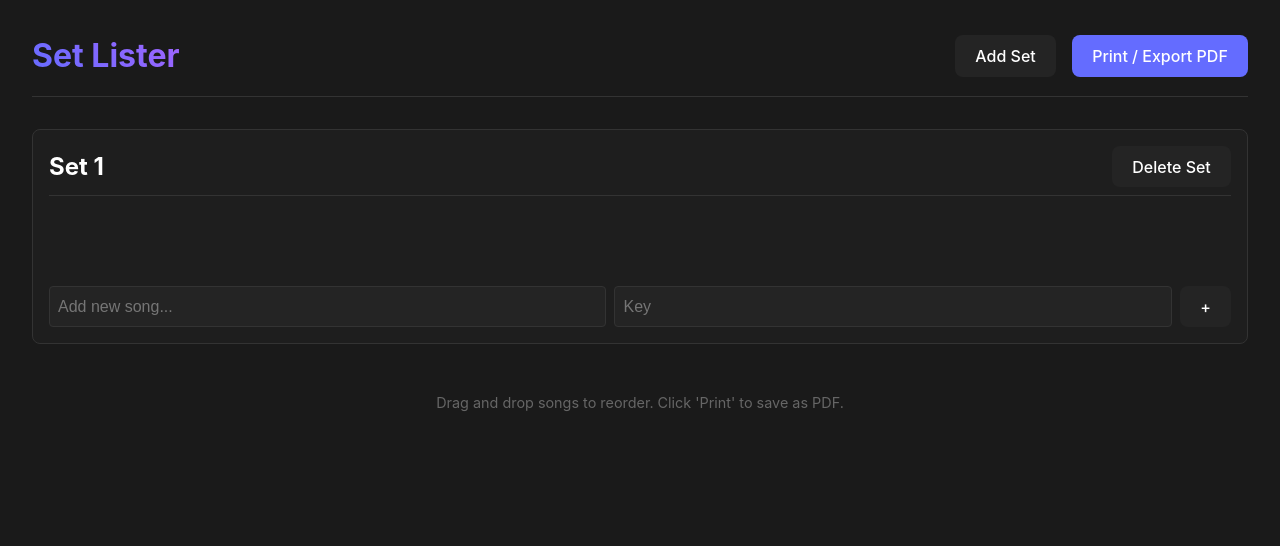
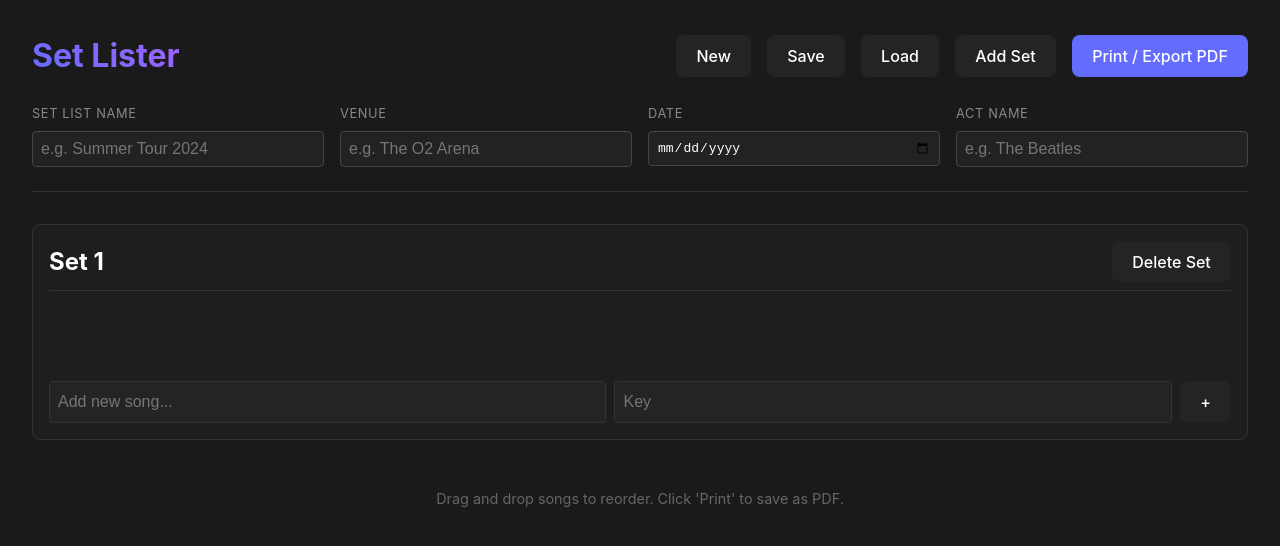
Before and after one commit to thebigdavec/set-lister, a Vue app: page / in a window 1280 px wide. Shown: the top 546 px of the page. Built offline with nearby package versions, Linux system fonts and the light colour scheme.

Commit message:
feat: introduce set list metadata, add save/load capabilities, and enhance song input UX with auto-focus.

```diff
--- a/src/App.vue
+++ b/src/App.vue
@@ -1,12 +1,13 @@
 <script setup>
 import { ref, nextTick, computed } from 'vue';
-import { store, addSet, removeSet } from './store';
+import { store, addSet, removeSet, updateMetadata, resetStore, loadStore } from './store';
 import Set from './components/Set.vue';
 import SetPreview from './components/SetPreview.vue';
 import { autoScaleText } from './utils/autoScale';
 
 const showPreview = ref(false);
 const previewRef = ref(null);
+const fileInput = ref(null);
 
 const previewSets = computed(() => store.sets.filter(set => set.songs && set.songs.length > 0));
 
@@ -54,15 +55,103 @@ function closePreview() {
 function printSets() {
   window.print();
 }
+
+const showNewDialog = ref(false);
+
+function startNew() {
+  showNewDialog.value = true;
+}
+
+function confirmNew() {
+  resetStore();
+  showNewDialog.value = false;
+}
+
+function cancelNew() {
+  showNewDialog.value = false;
+}
+
+function saveToDisk() {
+  const data = {
+    metadata: store.metadata,
+    sets: store.sets
+  };
+  const blob = new Blob([JSON.stringify(data, null, 2)], { type: 'application/json' });
+  const url = URL.createObjectURL(blob);
+  const a = document.createElement('a');
+  a.href = url;
+  a.download = `${store.metadata.setListName || 'set-list'}.json`;
+  document.body.appendChild(a);
+  a.click();
+  document.body.removeChild(a);
+  URL.revokeObjectURL(url);
+}
+
+function triggerFileInput() {
+  fileInput.value.click();
+}
+
+function loadFromDisk(event) {
+  const file = event.target.files[0];
+  if (!file) return;
+
+  const reader = new FileReader();
+  reader.onload = (e) => {
+    try {
+      const data = JSON.parse(e.target.result);
+      if (loadStore(data)) {
+        // Success
+        event.target.value = ''; // Reset input
+      } else {
+        alert("Invalid set list file.");
+      }
+    } catch (err) {
+      console.error(err);
+      alert("Error reading file.");
+    }
+  };
+  reader.readAsText(file);
+}
 </script>
 
 <template>
   <div v-if="!showPreview" class="app-container">
     <header class="no-print">
-      <h1>Set Lister</h1>
-      <div class="controls">
-        <button @click="addSet">Add Set</button>
-        <button @click="togglePreview" class="primary">Print / Export PDF</button>
+      <div class="header-top">
+        <h1>Set Lister</h1>
+        <div class="controls">
+          <input
+            type="file"
+            ref="fileInput"
+            @change="loadFromDisk"
+            accept=".json"
+            style="display: none"
+          />
+          <button type="button" @click="startNew" class="secondary">New</button>
+          <button type="button" @click="saveToDisk" class="secondary">Save</button>
+          <button type="button" @click="triggerFileInput" class="secondary">Load</button>
+          <button type="button" @click="addSet">Add Set</button>
+          <button type="button" @click="togglePreview" class="primary">Print / Export PDF</button>
+        </div>
+      </div>
+
+      <div class="metadata-grid">
+        <div class="input-group">
+          <label>Set List Name</label>
+          <input v-model="store.metadata.setListName" placeholder="e.g. Summer Tour 2024" />
+        </div>
+        <div class="input-group">
+          <label>Venue</label>
+          <input v-model="store.metadata.venue" placeholder="e.g. The O2 Arena" />
+        </div>
+        <div class="input-group">
+          <label>Date</label>
+          <input v-model="store.metadata.date" type="date" />
+        </div>
+        <div class="input-group">
+          <label>Act Name</label>
+          <input v-model="store.metadata.actName" placeholder="e.g. The Beatles" />
+        </div>
       </div>
     </header>
 
@@ -98,17 +187,65 @@ function printSets() {
       </div>
     </div>
   </div>
+  <div v-if="showNewDialog" class="modal-overlay">
+    <div class="modal">
+      <h3>Start New Set List?</h3>
+      <p>Are you sure you want to start a new set list? All current changes will be lost if not saved.</p>
+      <div class="modal-actions">
+        <button @click="cancelNew">Cancel</button>
+        <button @click="confirmNew" class="danger">Start New</button>
+      </div>
+    </div>
+  </div>
 </template>
 
 <style scoped>
 /* ... existing styles ... */
 header {
   display: flex;
+  flex-direction: column;
+  gap: 1.5rem;
+  margin-bottom: 2rem;
+  padding-bottom: 1.5rem;
+  border-bottom: 1px solid #333;
+}
+
+.header-top {
+  display: flex;
   justify-content: space-between;
   align-items: center;
-  margin-bottom: 2rem;
-  padding-bottom: 1rem;
-  border-bottom: 1px solid #333;
+}
+
+.metadata-grid {
+  display: grid;
+  grid-template-columns: repeat(auto-fit, minmax(200px, 1fr));
+  gap: 1rem;
+}
+
+.input-group {
+  display: flex;
+  flex-direction: column;
+  gap: 0.5rem;
+}
+
+.input-group label {
+  font-size: 0.8rem;
+  color: #888;
+  text-transform: uppercase;
+  letter-spacing: 0.05em;
+}
+
+.input-group input {
+  padding: 0.5rem;
+  border-radius: 4px;
+  border: 1px solid #444;
+  background: #222;
+  color: white;
+}
+
+.input-group input:focus {
+  border-color: var(--accent-color);
+  outline: none;
 }
 
 h1 {
@@ -206,4 +343,53 @@ footer {
     display: none;
   }
 }
+/* Modal Styles */
+.modal-overlay {
+  position: fixed;
+  top: 0;
+  left: 0;
+  width: 100%;
+  height: 100%;
+  background: rgba(0, 0, 0, 0.7);
+  display: flex;
+  justify-content: center;
+  align-items: center;
+  z-index: 2000;
+}
+
+.modal {
+  background: #333;
+  padding: 2rem;
+  border-radius: 8px;
+  max-width: 400px;
+  width: 90%;
+  box-shadow: 0 4px 20px rgba(0, 0, 0, 0.5);
+}
+
+.modal h3 {
+  margin-top: 0;
+  color: white;
+}
+
+.modal p {
+  color: #ccc;
+  margin-bottom: 2rem;
+}
+
+.modal-actions {
+  display: flex;
+  justify-content: flex-end;
+  gap: 1rem;
+}
+
+.danger {
+  background-color: #ff4444;
+  color: white;
+  border-color: #ff4444;
+}
+
+.danger:hover {
+  background-color: #cc0000;
+  border-color: #cc0000;
+}
 </style>
--- a/src/components/Set.vue
+++ b/src/components/Set.vue
@@ -1,5 +1,5 @@
 <script setup>
-import { ref } from 'vue';
+import { ref, nextTick } from 'vue';
 import Sortable from 'sortablejs';
 import { onMounted, onUnmounted } from 'vue';
 import SongItem from './SongItem.vue';
@@ -15,12 +15,13 @@ const props = defineProps({
 const emit = defineEmits(['remove-set']);
 
 const songListRef = ref(null);
+const titleInputRef = ref(null);
 let sortableInstance = null;
 
 const newSongTitle = ref('');
 const newSongKey = ref('');
 
-function addSong() {
+async function addSong() {
   if (!newSongTitle.value.trim()) return;
 
   addSongToSet(props.set.id, {
@@ -30,6 +31,11 @@ function addSong() {
 
   newSongTitle.value = '';
   newSongKey.value = '';
+
+  await nextTick();
+  if (titleInputRef.value) {
+    titleInputRef.value.focus();
+  }
 }
 
 onMounted(() => {
@@ -76,6 +82,7 @@ onUnmounted(() => {
 
     <div class="add-song no-print">
       <input
+        ref="titleInputRef"
         v-model="newSongTitle"
         placeholder="Add new song..."
         @keyup.enter="addSong"
--- a/src/components/SetPreview.vue
+++ b/src/components/SetPreview.vue
@@ -1,15 +1,42 @@
 <script setup>
+import { computed } from 'vue';
+import { store } from '../store';
+
 defineProps({
   set: {
     type: Object,
     required: true
   }
 });
+
+const hasMetadata = computed(() => {
+  const m = store.metadata;
+  return m.setListName || m.venue || m.date || m.actName;
+});
+
+function formatDate(dateStr) {
+  if (!dateStr) return '';
+  return new Date(dateStr).toLocaleDateString(undefined, {
+    weekday: 'long',
+    year: 'numeric',
+    month: 'long',
+    day: 'numeric'
+  });
+}
 </script>
 
 <template>
   <div class="preview-set">
     <div class="set-content">
+      <div v-if="hasMetadata" class="metadata-header">
+        <h1 v-if="store.metadata.setListName" class="meta-title">{{ store.metadata.setListName }}</h1>
+        <div class="meta-details">
+          <span v-if="store.metadata.actName" class="meta-item">{{ store.metadata.actName }}</span>
+          <span v-if="store.metadata.venue" class="meta-item">{{ store.metadata.venue }}</span>
+          <span v-if="store.metadata.date" class="meta-item">{{ formatDate(store.metadata.date) }}</span>
+        </div>
+      </div>
+
       <h2 class="set-title">{{ set.name }}</h2>
 
       <div class="song-list">
@@ -44,11 +71,38 @@ defineProps({
   /* justify-content: center; REMOVED */
 }
 
+.metadata-header {
+  text-align: center;
+  margin-bottom: 2rem;
+  border-bottom: 2px solid #000;
+  padding-bottom: 1rem;
+}
+
+.meta-title {
+  font-size: 24px;
+  margin: 0 0 0.5rem 0;
+  text-transform: uppercase;
+  letter-spacing: 2px;
+}
+
+.meta-details {
+  display: flex;
+  justify-content: center;
+  gap: 2rem;
+  font-size: 14px;
+  color: #444;
+}
+
+.meta-item {
+  font-weight: 500;
+}
+
 .set-title {
   font-size: 18px;
   line-height: 1.2;
   margin: 0 0 0.5em 0;
   text-align: center;
+  text-decoration: underline;
 }
 
 .set-content {
--- a/src/store.js
+++ b/src/store.js
@@ -3,6 +3,12 @@ import { reactive, watch } from "vue";
 const STORAGE_KEY = "set-lister-data";
 
 const defaultData = {
+  metadata: {
+    setListName: "",
+    venue: "",
+    date: "",
+    actName: "",
+  },
   sets: [
     {
       id: crypto.randomUUID(),
@@ -13,7 +19,12 @@ const defaultData = {
 };
 
 const savedData = localStorage.getItem(STORAGE_KEY);
-const initialState = savedData ? JSON.parse(savedData) : defaultData;
+const initialState = savedData ? { ...defaultData, ...JSON.parse(savedData) } : defaultData;
+
+// Ensure metadata exists if loading from legacy data
+if (!initialState.metadata) {
+  initialState.metadata = { ...defaultData.metadata };
+}
 
 export const store = reactive(initialState);
 
@@ -61,7 +72,7 @@ export function removeSongFromSet(setId, songId) {
 }
 
 export function reorderSong(setId, fromIndex, toIndex) {
-  const set = store.sets.find(s => s.id === setId);
+  const set = store.sets.find((s) => s.id === setId);
   if (set) {
     const [movedSong] = set.songs.splice(fromIndex, 1);
     set.songs.splice(toIndex, 0, movedSong);
@@ -69,8 +80,8 @@ export function reorderSong(setId, fromIndex, toIndex) {
 }
 
 export function moveSong(fromSetId, toSetId, fromIndex, toIndex) {
-  const fromSet = store.sets.find(s => s.id === fromSetId);
-  const toSet = store.sets.find(s => s.id === toSetId);
+  const fromSet = store.sets.find((s) => s.id === fromSetId);
+  const toSet = store.sets.find((s) => s.id === toSetId);
 
   if (fromSet && toSet) {
     const [movedSong] = fromSet.songs.splice(fromIndex, 1);
@@ -87,3 +98,47 @@ export function updateSong(setId, songId, updates) {
     }
   }
 }
+
+export function updateMetadata(updates) {
+  Object.assign(store.metadata, updates);
+}
+
+export function resetStore() {
+  // Reset to default data
+  // We need to clone defaultData to avoid reference issues
+  const newData = JSON.parse(JSON.stringify(defaultData));
+
+  // Update store properties
+  store.sets = newData.sets;
+  // Ensure metadata is reset too
+  if (newData.metadata) {
+    store.metadata = newData.metadata;
+  } else {
+    // Fallback if defaultData doesn't have metadata yet (though it should)
+    store.metadata = {
+      setListName: "",
+      venue: "",
+      date: "",
+      actName: "",
+    };
+  }
+  // Re-generate IDs for the default set to ensure uniqueness
+  store.sets[0].id = crypto.randomUUID();
+}
+
+export function loadStore(data) {
+  // Basic validation
+  if (!data || !Array.isArray(data.sets)) {
+    console.error("Invalid data format");
+    return false;
+  }
+
+  store.sets = data.sets;
+  store.metadata = data.metadata || {
+    setListName: "",
+    venue: "",
+    date: "",
+    actName: "",
+  };
+  return true;
+}
```
